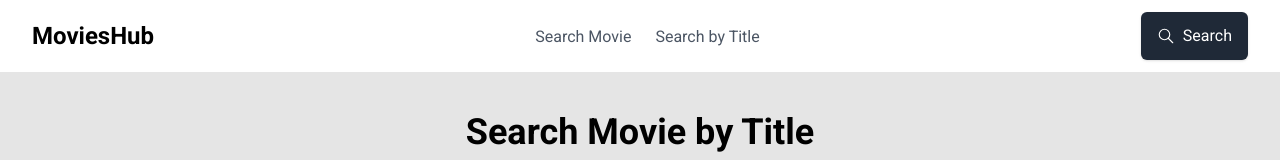
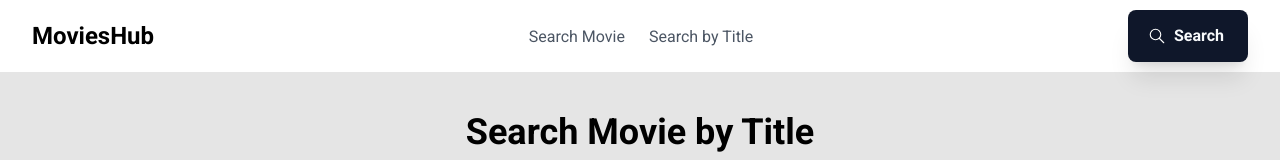
Before and after one commit to RACHID-WEBDEV/paylode-product, a Next.js app: page /search in a window 1280 px wide. Shown: the top 160 px of the page. Built offline with nearby package versions, Linux system fonts and the light colour scheme; no server answers.

Commit message:
Change Color Styles

```diff
--- a/components/Header.js
+++ b/components/Header.js
@@ -1,6 +1,7 @@
 import { SearchIcon } from '@/public/assets/svgsIcons'
 import Link from 'next/link'
 import React, { useState, } from 'react'
+import Button from '@/components/form/Button';
 
 const Header = () => {
   const [state, setState] = useState(false)
@@ -59,12 +60,17 @@ const Header = () => {
             </ul>
           </div>
           <div className="hidden md:inline-block">
-            <Link href="/search">
+            {/* <Link href="/search">
               <a className="py-3 px-4 text-white hover:text-white inline-flex items-center gap-2 bg-gray-800 hover:bg-gray-900 rounded-md shadow">
                 <SearchIcon />
                 <span>
                   Search
                 </span>
+              </a>
+            </Link> */}
+            <Link href="/search" >
+              <a>
+                <Button leftIcon={<SearchIcon />}> Search</Button>
               </a>
             </Link>
           </div>
```
